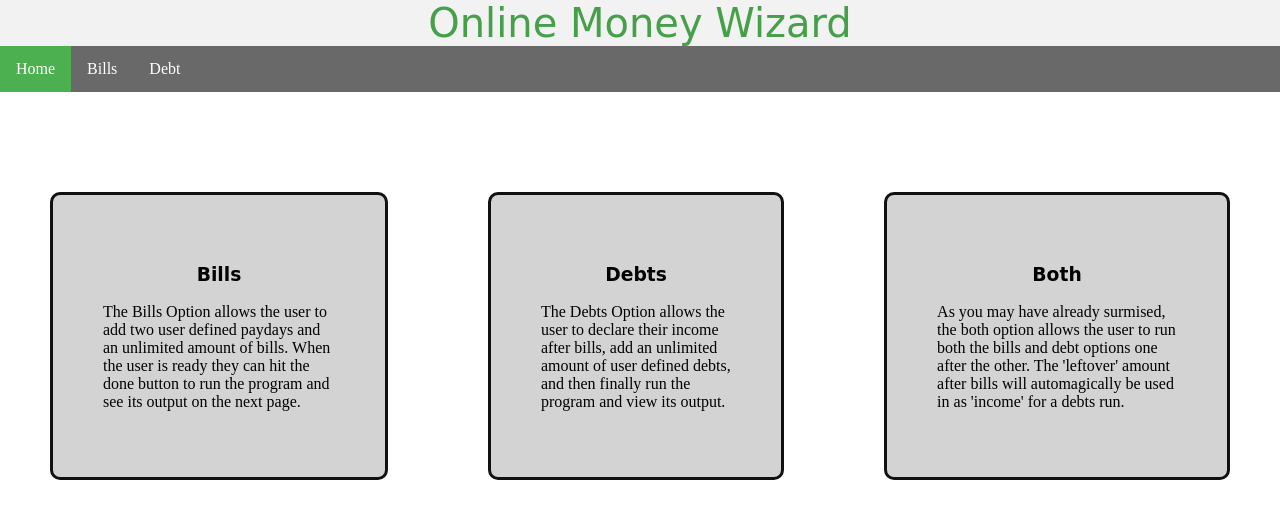
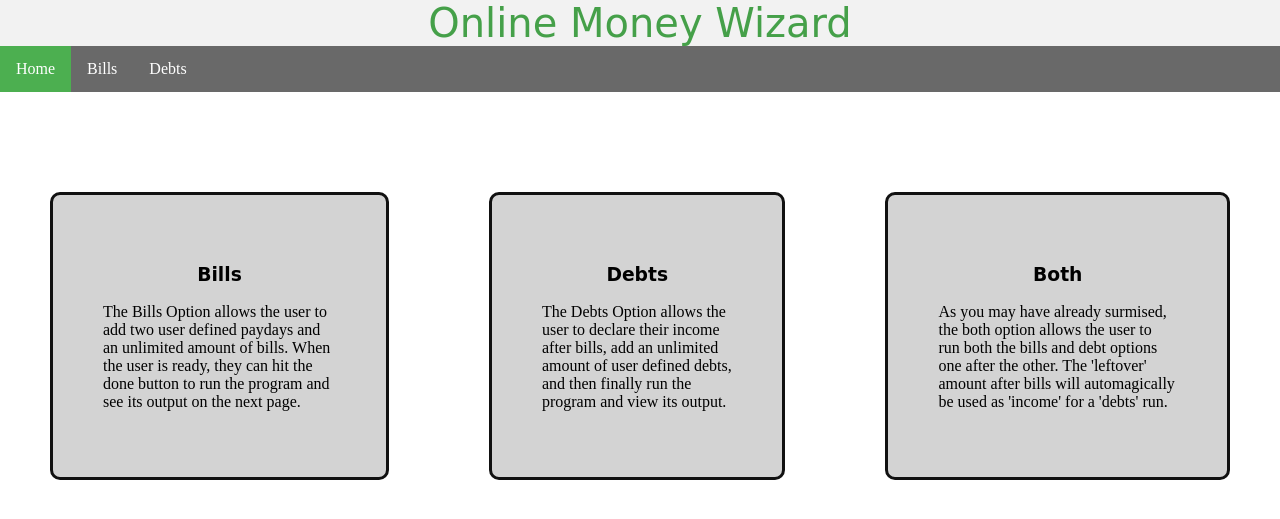
Before and after one commit to Kaz95/online_moneywiz, a Flask app: page / in a window 1280 px wide. Shown: the top 519 px of the page. Run offline with Flask 2, Linux system fonts and the light colour scheme.

Commit message:
- Proofreading

```diff
--- a/templates/bill_output.html
+++ b/templates/bill_output.html
@@ -4,7 +4,7 @@
     <div id="bill-output">
         {% if enough %}
             <h3>You Have Enough!</h3>
-            <p>You have {{ leftover }} leftover</p>
+            <p>You have ${{ leftover }} leftover</p>
             <p>{{ what_do }}</p>
         {% else %}
             <h3>You Don't Have Enough!</h3>
--- a/templates/home.html
+++ b/templates/home.html
@@ -3,7 +3,7 @@
     <div class="flex-container">
         <a href="{{ url_for('payday') }}">
             <h3 class="center">Bills</h3>
-            <p>The Bills Option allows the user to add two user defined paydays and an unlimited amount of bills. When the user is ready they can hit the done button to run the program and see its output on the next page.</p>
+            <p>The Bills Option allows the user to add two user defined paydays and an unlimited amount of bills. When the user is ready, they can hit the done button to run the program and see its output on the next page.</p>
         </a>
 
         <a href="{{ url_for('income') }}">
@@ -13,7 +13,7 @@
 
         <a onclick="alert('Both will be implemented later')">
             <h3 class="center">Both</h3>
-            <p>As you may have already surmised, the both option allows the user to run both the bills and debt options one after the other. The 'leftover' amount after bills will automagically be used in as 'income' for a debts run.</p>
+            <p>As you may have already surmised, the both option allows the user to run both the bills and debt options one after the other. The 'leftover' amount after bills will automagically be used as 'income' for a 'debts' run.</p>
         </a>
     </div>
 {% endblock %}
--- a/templates/layout.html
+++ b/templates/layout.html
@@ -18,7 +18,7 @@
         {% set navigation_bar = [
             (url_for('home'), 'home', 'Home'),
             (url_for('payday'), 'bill', 'Bills'),
-            (url_for('income'), 'debt', 'Debt')
+            (url_for('income'), 'debt', 'Debts')
         ] -%}
 
         {% set active_page = active_page|default('home') -%}
```
